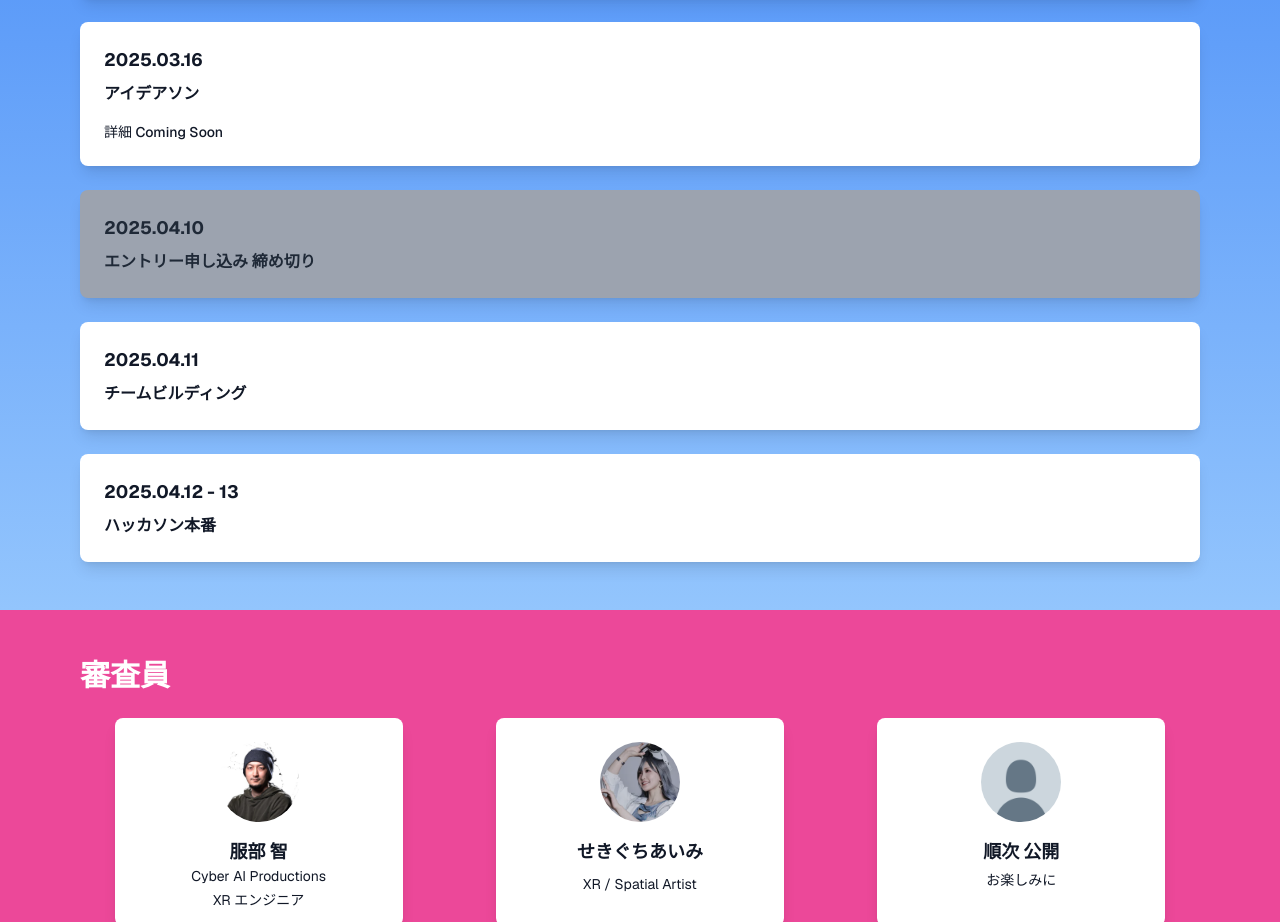
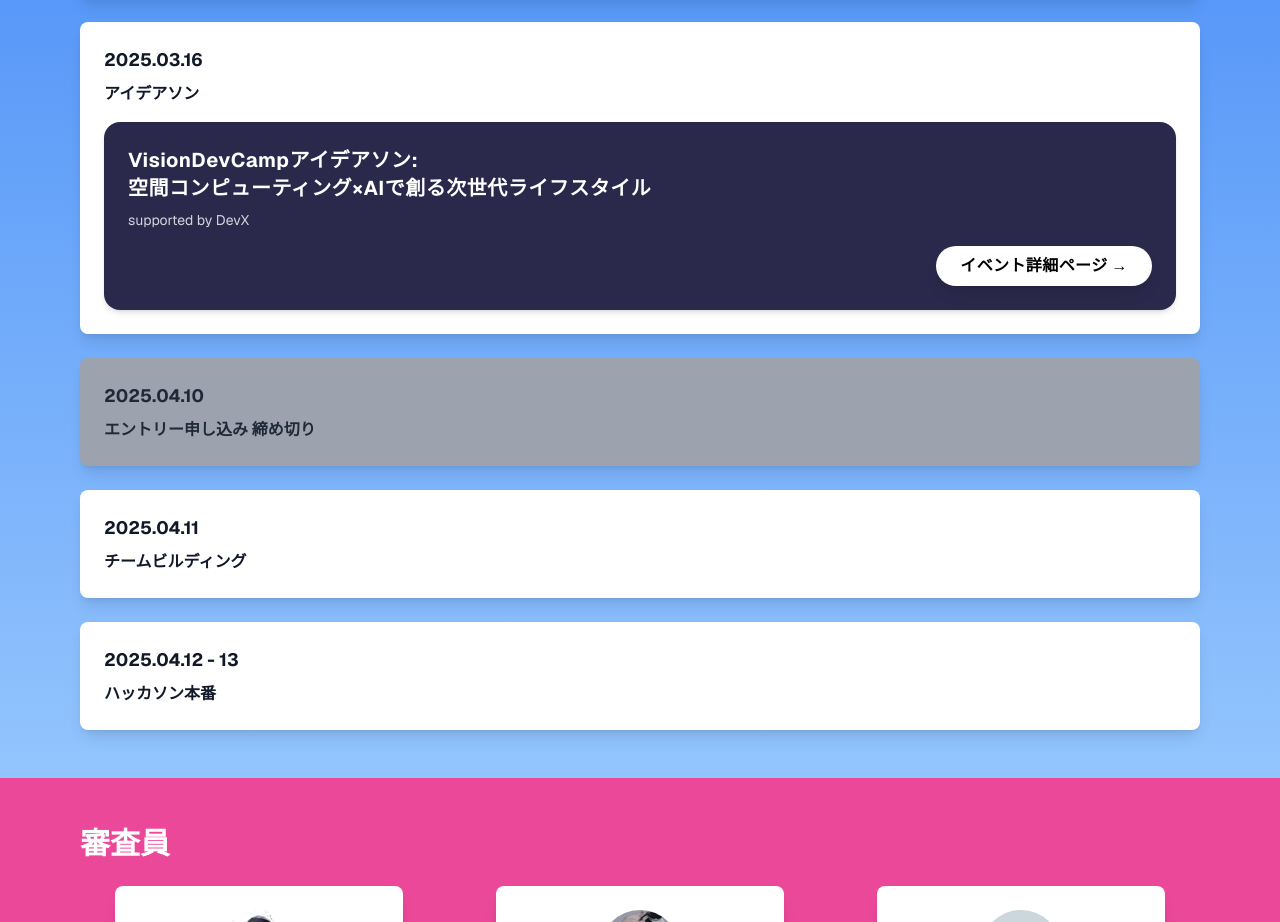
Before and after one commit to Takuzen/vdc-tokyo, a Next.js app: page / in a window 1280 px wide. Shown: the part 3722-4644 px from the top of the page. Built offline with nearby package versions, Linux system fonts and the light colour scheme.

Commit message:
feat: add ideathon detail

```diff
--- a/src/pages/index.js
+++ b/src/pages/index.js
@@ -65,7 +65,6 @@ export default function Home() {
       <Header />
 
       <main className="mt-16">
-
         <section
           id="top"
           className="relative min-h-screen flex flex-col items-center justify-center bg-gradient-to-b from-gray-900 to-black text-white px-8 py-12 overflow-hidden"
@@ -133,7 +132,10 @@ export default function Home() {
             </h2>
 
             <div className="text-white space-y-6 mb-8">
-	      <NewsItem linkText="審査員・スポンサー情報を追加しました！" link="#judges"/>
+              <NewsItem
+                linkText="審査員・スポンサー情報を追加しました！"
+                link="#judges"
+              />
               <NewsItem noLinkText="公式サイトを公開しました！" />
             </div>
 
@@ -264,7 +266,6 @@ export default function Home() {
                 link="#contact"
                 dimmed={false}
               />
-
               <ScheduleItem
                 dateRange="2025.03.04"
                 title="キックオフイベント"
@@ -311,13 +312,38 @@ export default function Home() {
         </div>
 	*/}
               </ScheduleItem>
-
               <ScheduleItem
                 dateRange="2025.03.16"
                 title="アイデアソン"
-                subDates={["詳細 Coming Soon"]}
                 dimmed={false}
-              />
+              >
+                <div className="mt-4 p-5 sm:p-6 bg-[#2a294b] text-white rounded-2xl shadow-md">
+                  <h4 className="text-base block sm:hidden sm:text-xl font-bold tracking-wide">
+                    VisionDevCamp
+                    <br />
+                    アイデアソン:
+                    <br />
+                    空間コンピューティング×AIで創る次世代ライフスタイル
+                  </h4>
+                  <h4 className="text-base hidden sm:block sm:text-xl font-bold tracking-wide leading-tight">
+                    VisionDevCampアイデアソン:
+                    <br />
+                    空間コンピューティング×AIで創る次世代ライフスタイル
+                  </h4>
+                  <span className="text-xs sm:text-sm block mt-2 text-gray-300">
+                    supported by DevX
+                  </span>
+
+                  <div className="mt-4 flex justify-center sm:justify-end">
+                    <a
+                      href="https://lu.ma/7zomrwt6"
+                      className="py-2 px-4 sm:px-6 bg-white text-black font-bold rounded-full hover:bg-orange-300 transition tracking-wide text-sm sm:text-base shadow-lg"
+                    >
+                      イベント詳細ページ →
+                    </a>
+                  </div>
+                </div>
+              </ScheduleItem>{" "}
               <ScheduleItem
                 date="2025.04.10"
                 title="エントリー申し込み 締め切り"
@@ -336,10 +362,7 @@ export default function Home() {
             </div>
           </div>
         </section>
-        <section
-          id="judges"
-          className="w-full flex flex-col bg-pink-500 text-gray-900 px-8 py-12"
-        >
+        <section className="w-full flex flex-col bg-pink-500 text-gray-900 px-8 py-12">
           <div className="container">
             <h3 className="text-2xl md:text-3xl font-bold text-left mb-6 text-white">
               審査員
```
Lines whose indentation alone changed are shown as unchanged.
